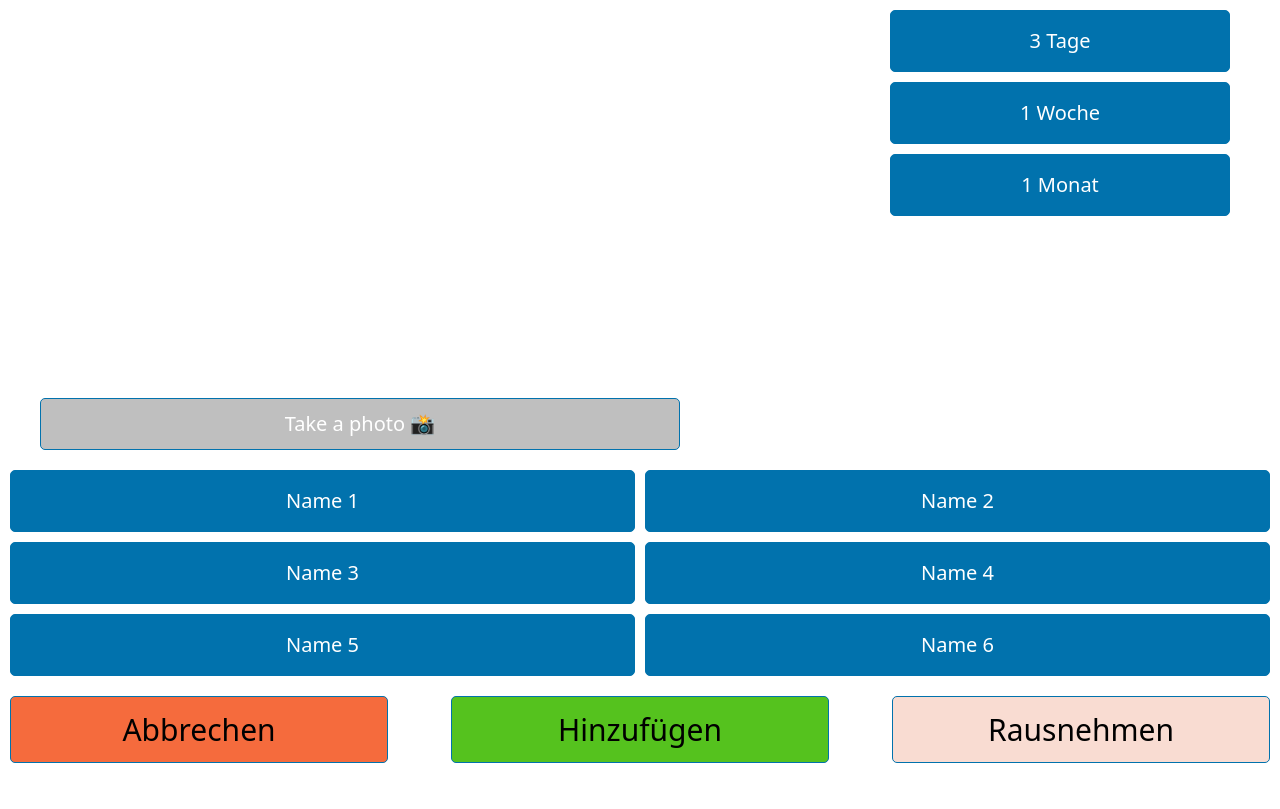
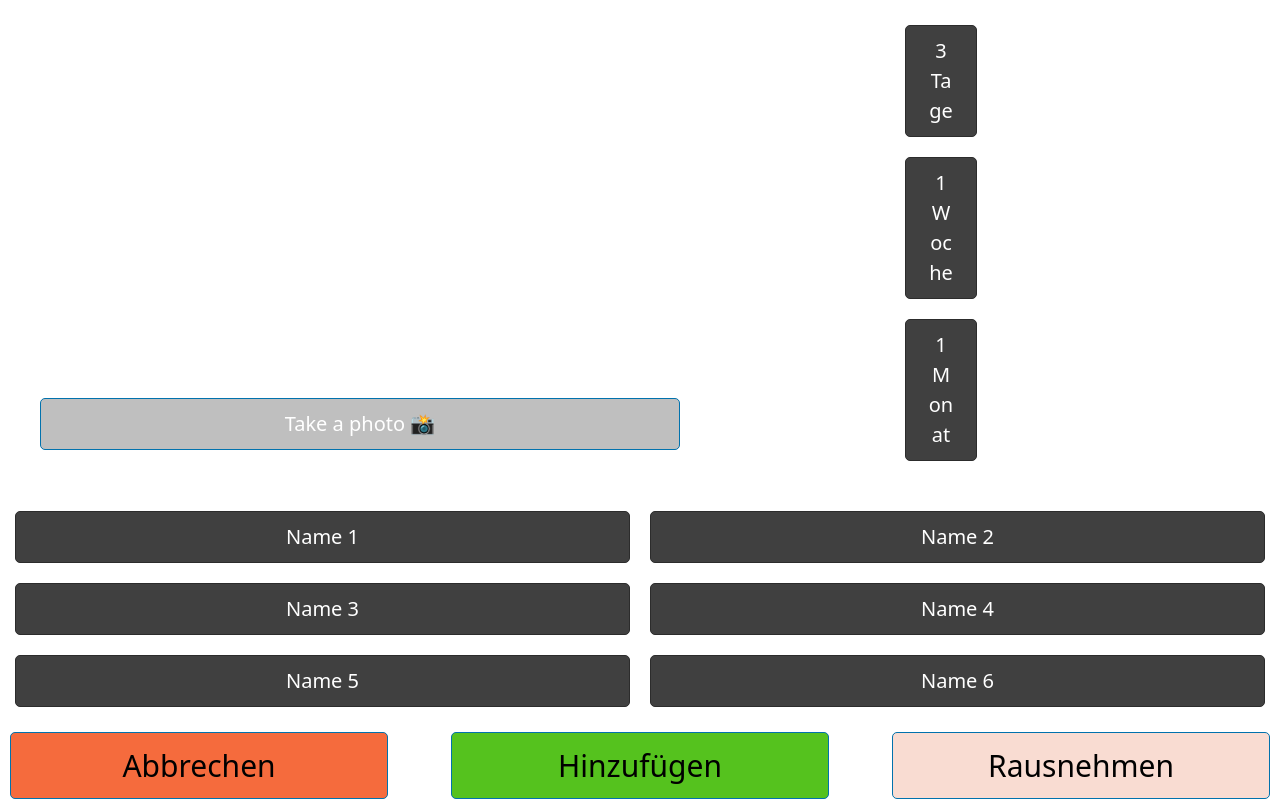
Before and after one commit to FelixMarschall/thecoolvision, a Flask app: page / in a window 1280 px wide. Before the commit the page ends 763 px from the top, so only its background shows below. Run offline with Flask 3, Linux system fonts and the light colour scheme.

Commit message:
[feature] mhd & person button selection including styling

```diff
--- a/app/static/css/custom.css
+++ b/app/static/css/custom.css
@@ -1,3 +1,26 @@
+.btn-mhd {
+    padding: 10px 20px;
+    margin: 5px;
+    border: 1px solid rgb(44,44,44);
+    background-color: rgb(64,64,64);
+    cursor: pointer;
+    transition: background-color 0.3s;
+  }
+
+  .btn-pers {
+    padding: 10px 20px;
+    margin: 5px;
+    border: 1px solid rgb(44,44,44);
+    background-color: rgb(64,64,64);
+    cursor: pointer;
+    transition: background-color 0.3s;
+  }
+
+  .selected {
+    background-color: rgb(0, 150, 130);
+    color: rgb(255, 255, 255);
+  }
+
 .container {
     display: flex;
     align-items: start;
--- a/app/templates/index.html
+++ b/app/templates/index.html
@@ -20,19 +20,21 @@
         </div>
 
         <div class="button-column mhd-button">
-            <button>3 Tage</button>
-            <button>1 Woche</button>
-            <button>1 Monat</button>
+            <div class="button-column mhd-button">
+                <button class="btn-mhd" id="days-button" onclick="selectButton(this.id)">3 Tage</button>
+                <button class="btn-mhd" id="weeks-button" onclick="selectButton(this.id)">1 Woche</button>
+                <button class="btn-mhd" id="months-button" onclick="selectButton(this.id)">1 Monat</button>
+            </div>
         </div>
     </div>
 
     <div class="button-grid">
-        <button>Name 1</button>
-        <button>Name 2</button>
-        <button>Name 3</button>
-        <button>Name 4</button>
-        <button>Name 5</button>
-        <button>Name 6</button>
+        <button class="btn-pers" id="pers1" onclick="selectButton(this.id)">Name 1</button>
+        <button class="btn-pers" id="pers2" onclick="selectButton(this.id)">Name 2</button>
+        <button class="btn-pers" id="pers3" onclick="selectButton(this.id)">Name 3</button>
+        <button class="btn-pers" id="pers4" onclick="selectButton(this.id)">Name 4</button>
+        <button class="btn-pers" id="pers5" onclick="selectButton(this.id)">Name 5</button>
+        <button class="btn-pers" id="pers6" onclick="selectButton(this.id)">Name 6</button>
     </div>
 
     <div class="button-row">
@@ -42,6 +44,29 @@
 
     </div>
 
+    <script>
+        function selectButton(selectedId) {
+            // Check if the button is already selected
+            var button = document.getElementById(selectedId);
+            var isSelected = button.classList.contains('selected');
+            var buttonClass = button.classList[0];
+
+
+            // Deselect all buttons if the button is already selected
+            if (isSelected) {
+                button.classList.remove('selected');
+            } else {
+                // Deselect all buttons
+                document.querySelectorAll('.' + buttonClass).forEach(button => {
+                    button.classList.remove('selected');
+                });
+
+                // Select the clicked button
+                button.classList.add('selected');
+            }
+        }
+    </script>
+
     <script src="{{ url_for('static', filename='js/send_video.js') }}">
     </script>
 </body>
```
